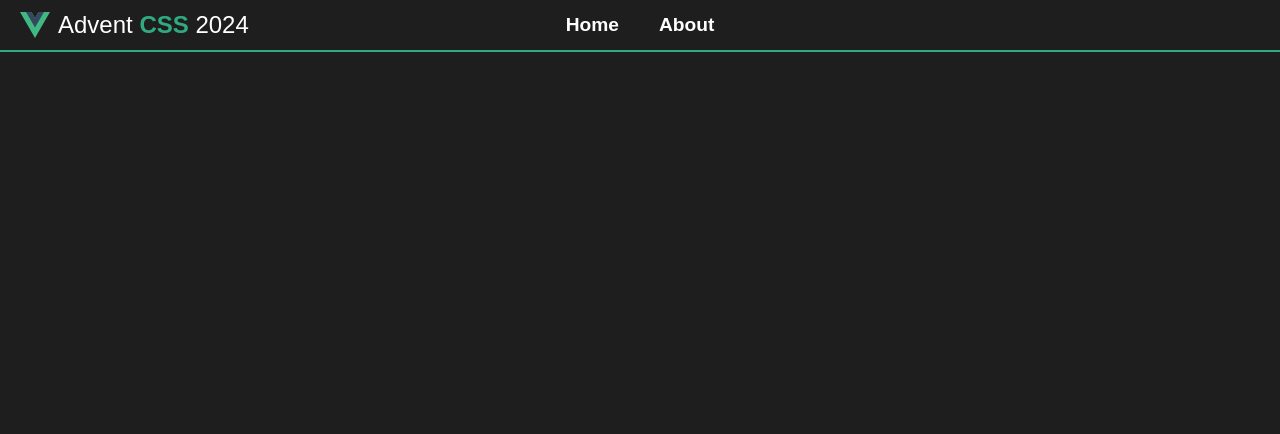
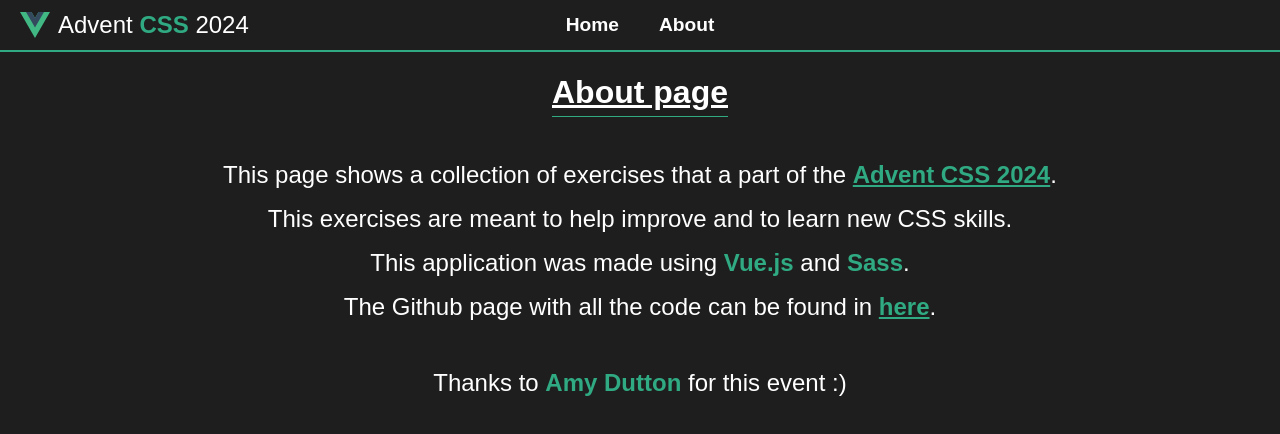
Before and after one commit to Zuhaitz/advent-css-2024, a Vue app: page /about in a window 1280 px wide. Shown: the top 434 px of the page. Built offline with nearby package versions, Linux system fonts and the light colour scheme; a web font is replaced by a local one.

Commit message:
about page

```diff
--- a/src/router/index.js
+++ b/src/router/index.js
@@ -8,6 +8,11 @@
       path: "/",
       name: "home",
       component: HomeView,
+    },
+    {
+      path: "/about",
+      name: "about",
+      component: () => import("../views/AboutView.vue"),
     },
     {
       path: "/challenge1",
--- /dev/null
+++ b/src/views/AboutView.vue
@@ -0,0 +1,53 @@
+<template>
+  <section class="container">
+    <h1 class="page_title">About page</h1>
+    <p>
+      This page shows a collection of exercises that a part of the
+      <a href="https://www.adventofcss.com" target="_blank" class="colored-text"
+        >Advent CSS 2024</a
+      >.
+    </p>
+    <p>This exercises are meant to help improve and to learn new CSS skills.</p>
+    <p>
+      This application was made using
+      <span class="colored-text">Vue.js</span> and
+      <span class="colored-text">Sass</span>.
+    </p>
+
+    <p>
+      The Github page with all the code can be found in
+      <a
+        href="https://github.com/Zuhaitz/advent-css-2024"
+        target="_blank"
+        class="colored-text"
+        >here</a
+      >.
+    </p>
+
+    <p class="thanks">
+      Thanks to <span class="colored-text">Amy Dutton</span> for this event :)
+    </p>
+  </section>
+</template>
+
+<style lang="scss" scoped>
+  @layer components {
+    .container {
+      display: flex;
+      flex-direction: column;
+      justify-content: center;
+      align-items: center;
+      gap: 8px;
+
+      p {
+        text-align: center;
+        text-wrap: balance;
+        max-width: min(90%, 1000px);
+        font-size: 1.5rem;
+      }
+    }
+    .thanks {
+      margin-top: 2rem;
+    }
+  }
+</style>
--- a/src/views/HomeView.vue
+++ b/src/views/HomeView.vue
@@ -1,6 +1,6 @@
 <script setup>
   import PageLink from "@/components/PageLink.vue";
-  import { pageLinks } from "@/utils/pageInfo";
+  import { pageLinks } from "@/utils/pagesInfo";
 </script>
 
 <template>
```
Also changed, not shown: src/utils/pagesInfo.js (renamed from src/utils/pageInfo.js).
